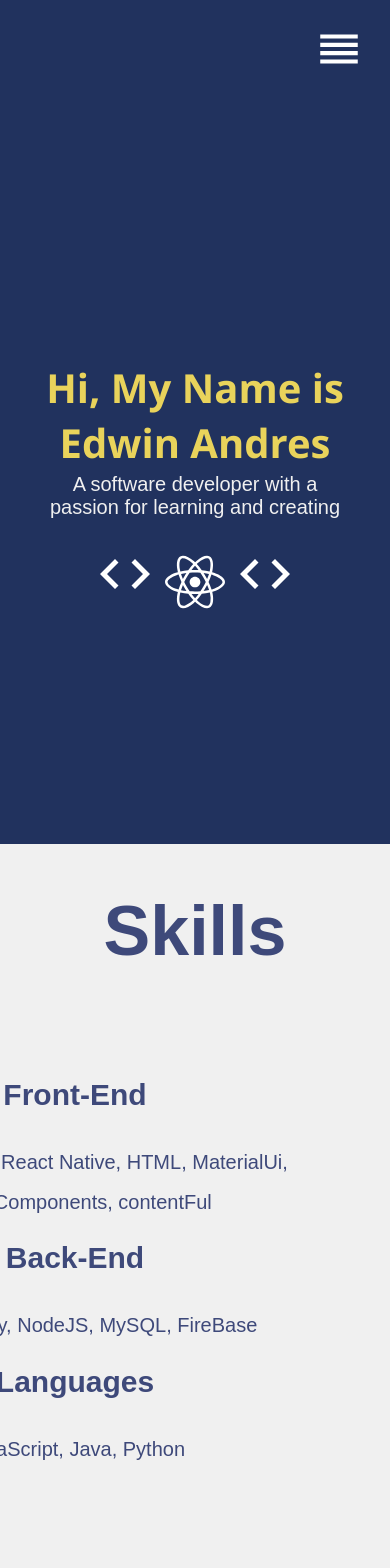
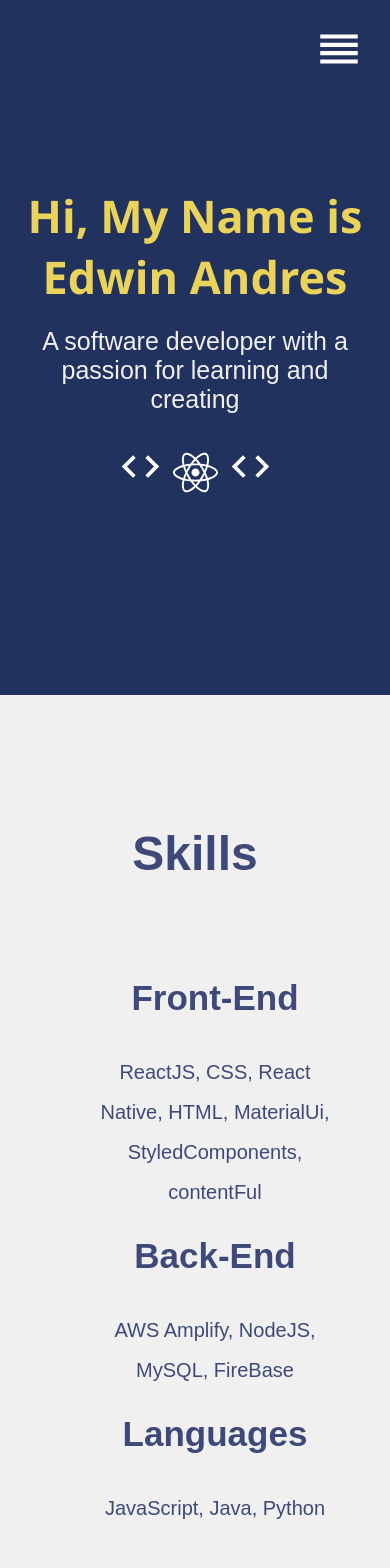
Before and after one commit to EdwinAMG/Edwin-personal-portfolio, a React (Create React App) app: page / in a window 390 px wide. Shown: the top 1568 px of the page. Built offline with nearby package versions, Linux system fonts and the light colour scheme.

Commit message:
página completamente responsive

```diff
--- a/public/index.html
+++ b/public/index.html
@@ -24,7 +24,7 @@
       work correctly both with client-side routing and a non-root public URL.
       Learn how to configure a non-root public URL by running `npm run build`.
     -->
-    <title>React App</title>
+    <title>Portfolio Edwin Monsalve </title>
   </head>
   <body>
     <noscript>You need to enable JavaScript to run this app.</noscript>
--- a/src/Styles/ContactMe.css
+++ b/src/Styles/ContactMe.css
@@ -29,13 +29,13 @@
 }
 
 
-ul {
+.contactForm {
   padding: 0;
   margin: 0;
 
 }
 
-li {
+.half {
   padding: 0;
   margin: 0;
   list-style: none;
--- a/src/Styles/Home.css
+++ b/src/Styles/Home.css
@@ -17,7 +17,7 @@
   color: #f0f0f0;
 }
 
-.about h2 {
+.about .presentacion {
   font-family: "Segoe UI", Tahoma, Geneva, Verdana, sans-serif;
   font-size: 80px;
   color: #e9d35b;
@@ -41,40 +41,92 @@
   justify-content: center;
   flex-direction: column;
   align-items: center;
+  text-align: center;
 }
 
-.skills h1 {
+.skills .skillHome {
   color: #3e497a;
 }
 
-.skills .list {
+.skills .listHome {
   list-style: none;
   width: 60%;
+  align-items: center;
 }
 
-.list span {
+.skills .h1 {
   font-size: 20px;
 }
+@media only screen and (max-width: 500px) {
+  .about{
+    height: calc(70vh - 70px);
+  }
 
-@media only screen and (max-width: 600px) {
-  .about h2 {
+  .about .presentacion {
     font-size: 40px;
+    margin-top:-120px;
+    text-align: center;
   }
 
   .about .prompt {
-    margin-top: 10px;
+    margin-top: 30px;
     font-size: 20px;
     width: 80%;
   }
-
+  .prompt svg {
+    font-size: 40px;
+    margin: 5px;
+  }
   .skills {
     text-align: center;
+    height: calc(80vh - 80px);
   }
+  .skills .skillHome {
+    font-size: 50px;
+    margin-top: 165px;
+  }
+
   .list {
     padding: 0;
+    text-align: center;
   }
 
-  .skills h2 {
+  .skills .type {
     font-size: 30px;
+    text-align: center;
   }
 }
+@media only screen and (max-width: 1200px) {
+  .about{
+    height: calc(80vh - 80px);
+  }
+
+  .about .presentacion {
+    font-size: 45px;
+    margin-top:-110px;
+    text-align: center;
+  }
+
+  .about .prompt {
+    margin-top: 30px;
+    font-size: 25px;
+    width: 80%;
+  }
+  .prompt svg {
+    font-size: 45px;
+    margin: 5px;
+  }
+  .skills {
+    text-align: center;
+    height: calc(100vh - 100px);
+  }
+  .skills .skillHome {
+    font-size: 48px;
+    margin-top: 250px;
+  }
+
+  .skills .type {
+    font-size: 35px;
+    text-align: center;
+  }
+}
--- a/src/Styles/ProjectDisplay.css
+++ b/src/Styles/ProjectDisplay.css
@@ -7,8 +7,8 @@
   flex-direction: column;
 }
 
-.project h1 {
-  margin-top: 50px;
+.project .projectN {
+  margin-top: 160px;
   color: #3e497a;
   font-size: 35px;
 }
@@ -17,7 +17,7 @@
   border-radius: 10px;
 }
 
-.project p {
+.project .des {
   font-size: 40px;
   color: #3e497a;
 }
@@ -26,3 +26,43 @@
   font-size: 60px;
   color: #3e497a;
 }
+@media only screen and (max-width: 712px) {
+  .project .projectN {
+    margin-top: 135px;
+    color: #3e497a;
+    font-size: 33px;
+  }
+  .project img {
+    width: 560px;
+    border-radius: 10px;
+  }
+  .project .des {
+    font-size: 30px;
+    color: #3e497a;
+  }
+  .project svg {
+    font-size: 50px;
+    color: #3e497a;
+  }
+}
+
+@media only screen and (max-width: 500px) {
+  .project .projectN {
+    margin-top: -200px;
+    color: #3e497a;
+    font-size: 30px;
+    text-align: center;
+  }
+  .project img {
+    width: 400px;
+    border-radius: 10px;
+  }
+  .project .des {
+    font-size: 25px;
+    color: #3e497a;
+  }
+  .project svg {
+    font-size: 45px;
+    color: #3e497a;
+  }
+}
--- a/src/Styles/Projects.css
+++ b/src/Styles/Projects.css
@@ -47,7 +47,7 @@
   background-size: cover;
 }
 
-.projectItem h1 {
+.projectItem .tituloProjects {
   font-size: 25px;
 }
 
--- a/src/pages/ContactMe.js
+++ b/src/pages/ContactMe.js
@@ -41,7 +41,7 @@
         </p>
         <div className="contact-form">
           <form ref={form} onSubmit={sendEmail}>
-            <ul>
+            <ul className="contactForm">
               <li className="half">
                 <input
                   placeholder="Name"
@@ -50,7 +50,7 @@
                   required
                 />
               </li>
-              <li>
+              <li className="half">
                 <input
                   placeholder="Email"
                   type="email"
@@ -58,14 +58,14 @@
                   required
                 />
               </li>
-              <li>
+              <li className="half">
                 <textarea
                   placeholder="Message"
                   name="message"
                   required
                 ></textarea>
               </li>
-              <li>
+              <li className="half">
                 <input type="submit" className="flat-button" value="SEND" />
               </li>
             </ul>
--- a/src/pages/Home.js
+++ b/src/pages/Home.js
@@ -8,7 +8,7 @@
   return (
     <div className="home">
       <div className="about">
-        <h2>Hi, My Name is Edwin Andres</h2>
+        <h2 className="presentacion">Hi, My Name is Edwin Andres</h2>
         <div className="prompt">
           <p>A software developer with a passion for learning and creating</p>
           <CodeIcon />
@@ -17,22 +17,22 @@
         </div>
       </div>
       <div className="skills">
-        <h1>Skills</h1>
-        <ol className="list">
+        <h1 className="skillHome">Skills</h1>
+        <ol className="listHome">
           <li className="item">
-            <h2>Front-End</h2>
-            <span>
+            <h2 className="type">Front-End</h2>
+            <span className="h1">
               ReactJS, CSS, React Native, HTML, MaterialUi, StyledComponents,
               contentFul
             </span>
           </li>
           <li className="item">
-            <h2>Back-End</h2>
-            <span>AWS Amplify, NodeJS, MySQL, FireBase </span>
+            <h2 className="type">Back-End</h2>
+            <span className="h1">AWS Amplify, NodeJS, MySQL, FireBase </span>
           </li>
           <li className="item">
-            <h2>Languages</h2>
-            <span>JavaScript, Java, Python</span>
+            <h2 className="type">Languages</h2>
+            <span className="h1">JavaScript, Java, Python</span>
           </li>
         </ol>
       </div>
--- a/src/pages/ProjectDisplay.js
+++ b/src/pages/ProjectDisplay.js
@@ -9,9 +9,9 @@
   const project = ProjectList[id];
   return (
     <div className="project">
-      <h1> {project.name}</h1>
+      <h1 className="projectN"> {project.name}</h1>
       <img src={project.image} alt={project.name} />
-      <p>
+      <p className="des">
         <b>Skills:</b> {project.skills}
       </p>
       <GitHubIcon />
--- a/src/pages/Projects.js
+++ b/src/pages/Projects.js
@@ -6,7 +6,7 @@
 function Projects() {
   return (
     <div className="projects">
-      <h1>My Personal Projects</h1>
+      <h1 className="tituloProjects">My Personal Projects</h1>
       <div className="projectList">
         {ProjectList.map((project, index) => {
           return (
```
Also changed, not shown: 1 other file (tests, documents, lock files or other folders).
